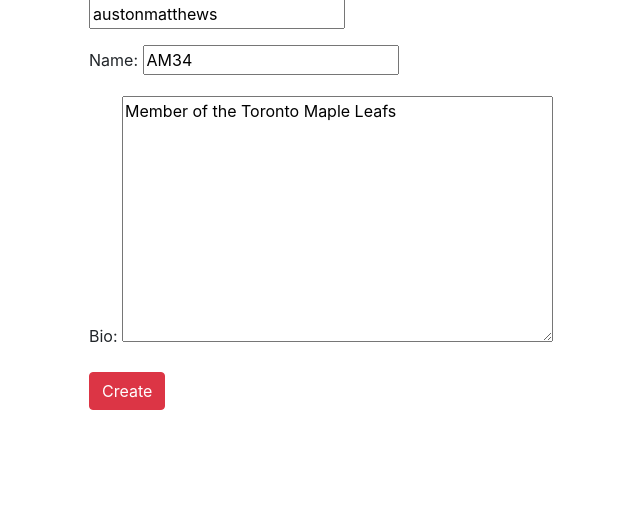
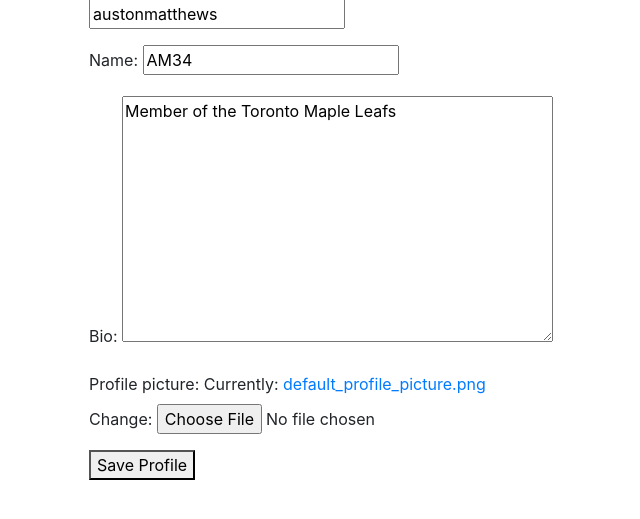
Before and after one commit to AustenQuerino/twitter_clone, a Django app: page /profiles/1/update/ in a window 1280 px wide. Shown: the part 137-656 px from the top of the page, without its empty margins (196-836 px from the left). Run offline with Django 4.2, Linux system fonts and the light colour scheme; data comes from the database, SQL or seed files in the repository; some libraries are stand-ins or nearby versions.

Commit message:
new migration for profile pictures

```diff
--- a/profiles/models.py
+++ b/profiles/models.py
@@ -8,6 +8,7 @@ class Profile(models.Model):
     bio = models.TextField(default='Unknown')
     created_at = models.DateTimeField(null=True, auto_now_add=True)
     updated_at = models.DateTimeField(null=True, auto_now=True)
+    profile_picture = models.ImageField(upload_to='profile_pictures', default='default_profile_picture.png')
 
     def get_absolute_url(self):
         return reverse("profiles:profile-detail", kwargs={"id": self.id})
--- a/profiles/templates/profiles/profile_create_t.html
+++ b/profiles/templates/profiles/profile_create_t.html
@@ -5,10 +5,11 @@
     <div class="row">
       <div class="col-md-8 offset-md-2">
         <h1>Create Profile</h1>
-        <form method="post">
-          {% csrf_token %}
-          {{ form.as_p }}
-          <button type="submit" class="btn btn-primary">Create</button>
+        <form method="post" enctype="multipart/form-data">
+            {% csrf_token %}
+            {{ form.as_p }}
+            <button type="submit">Save Profile</button>
+          </form>
         </form>
       </div>
     </div>
--- a/profiles/views.py
+++ b/profiles/views.py
@@ -1,4 +1,5 @@
 from django.shortcuts import render, get_object_or_404, redirect
+from django.urls import reverse_lazy
 from django.views.generic import (
     CreateView,
     DetailView,
@@ -79,6 +80,7 @@ class ProfileDetailView(DetailView):
 class ProfileCreateView(CreateView):
     template_name = "profiles/profile_create_t.html"
     form_class = ProfileCreateForm
+    success_url = reverse_lazy("profiles:profile-list")
     queryset = Profile.objects.all()
 
     def form_valid(self, form):
```
Also changed, not shown: profiles/migrations/0007_profile_profile_picture.py (added).
